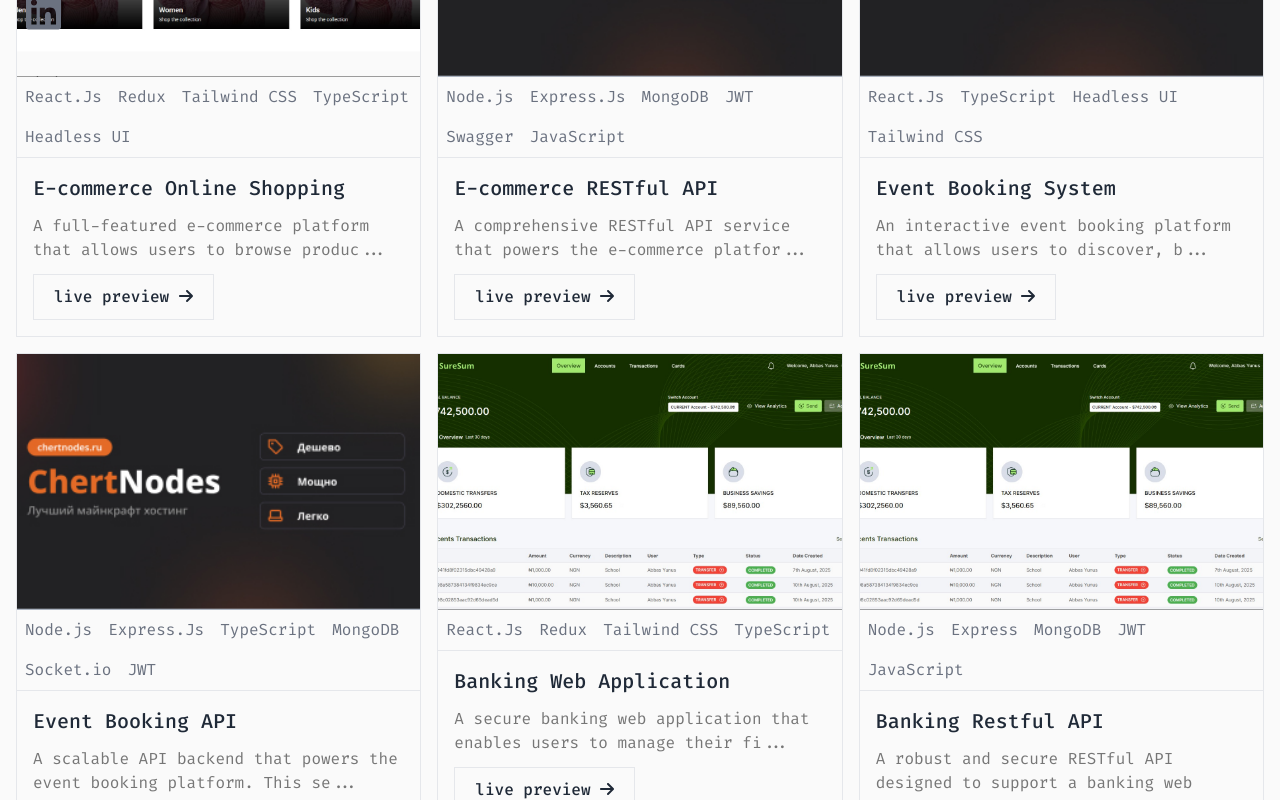
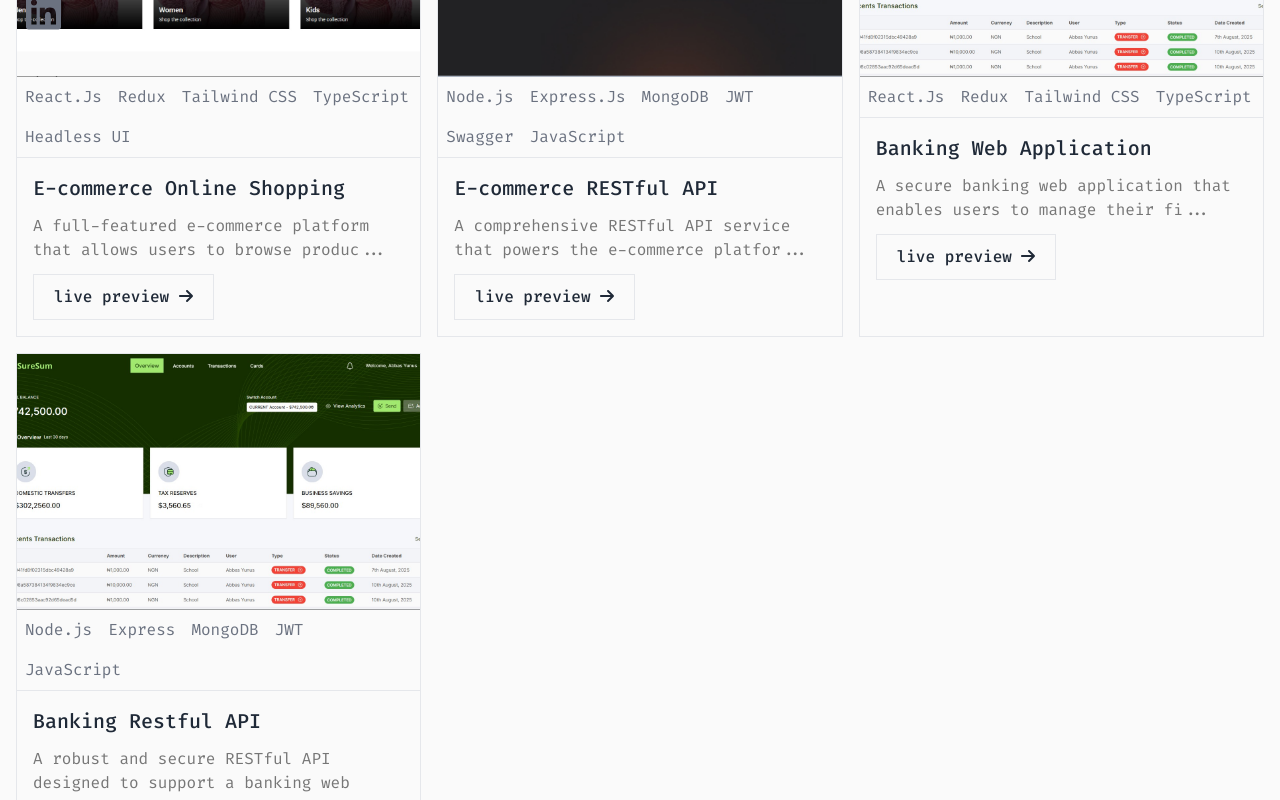
Before and after one commit to springboot20/my-portfolio, a React (Vite) app: page /projects in a window 1280 px wide. Shown: the part 480-1280 px from the top of the page. Built offline with nearby package versions, Linux system fonts and the light colour scheme; a web font is replaced by a local one.

Commit message:
refactor: update project URLs and remove unused project entries

```diff
--- a/src/data/projects.ts
+++ b/src/data/projects.ts
@@ -15,33 +15,13 @@ export const projects = [
   },
   {
     image: ProjectDemoImage,
-    url: "https://e-commerce-api-6wjr.onrender.com",
+    url: "https://e-commerce-api-production-6f9e.up.railway.app/",
     githubUrl: "https://github.com/springboot20/e-commerce-api",
     title: "E-commerce RESTful API",
     alt: "E-commerce Backend API Service",
     description:
       "A comprehensive RESTful API service that powers the e-commerce platform. The API handles product management, user authentication and authorization, order processing, payment integration, and inventory control. It includes robust error handling, data validation, rate limiting, and comprehensive logging. The API documentation provides detailed endpoint descriptions, request/response examples, and testing capabilities for developers.",
     frameworks: ["Node.js", "Express.Js", "MongoDB", "JWT", "Swagger", "JavaScript"],
-  },
-  {
-    image: ProjectDemoImage,
-    url: "https://github.com/springboot20/event-booking",
-    githubUrl: "https://github.com/springboot20/event-booking",
-    title: "Event Booking System",
-    alt: "Event Booking and Management Platform",
-    description:
-      "An interactive event booking platform that allows users to discover, book, and manage event tickets. Features include event listings with detailed information, interactive seating maps, calendar integration, and QR code ticket generation. The system includes user profiles with booking history, event recommendations based on past attendance, and notification systems for upcoming events. For organizers, the platform offers tools for event creation, attendee management, and analytics.",
-    frameworks: ["React.Js", "TypeScript", "Headless UI", "Tailwind CSS"],
-  },
-  {
-    image: ProjectDemoImage,
-    url: "https://github.com/springboot20/event-booking-api",
-    githubUrl: "https://github.com/springboot20/event-booking-api",
-    title: "Event Booking API",
-    alt: "Event Booking Backend API Service",
-    description:
-      "A scalable API backend that powers the event booking platform. This service handles event creation and management, seat reservation, ticket generation, user authentication, and payment processing. The API implements real-time updates using WebSockets for seat availability, supports multiple payment gateways, and provides analytics endpoints for event organizers. The well-documented API allows for easy integration with mobile applications and third-party services.",
-    frameworks: ["Node.js", "Express.Js", "TypeScript", "MongoDB", "Socket.io", "JWT"],
   },
   {
     image: BankingProjectImage,
@@ -55,7 +35,7 @@ export const projects = [
   },
   {
     image: BankingProjectImage,
-    url: "https://affiliate-dashboard-4sgw.vercel.app",
+    url: "https://my-api-production-a8ed.up.railway.app/",
     githubUrl: "https://github.com/springboot20/my-api",
     title: "Banking Restful API",
     alt: "Secure Banking Restful API",
```
